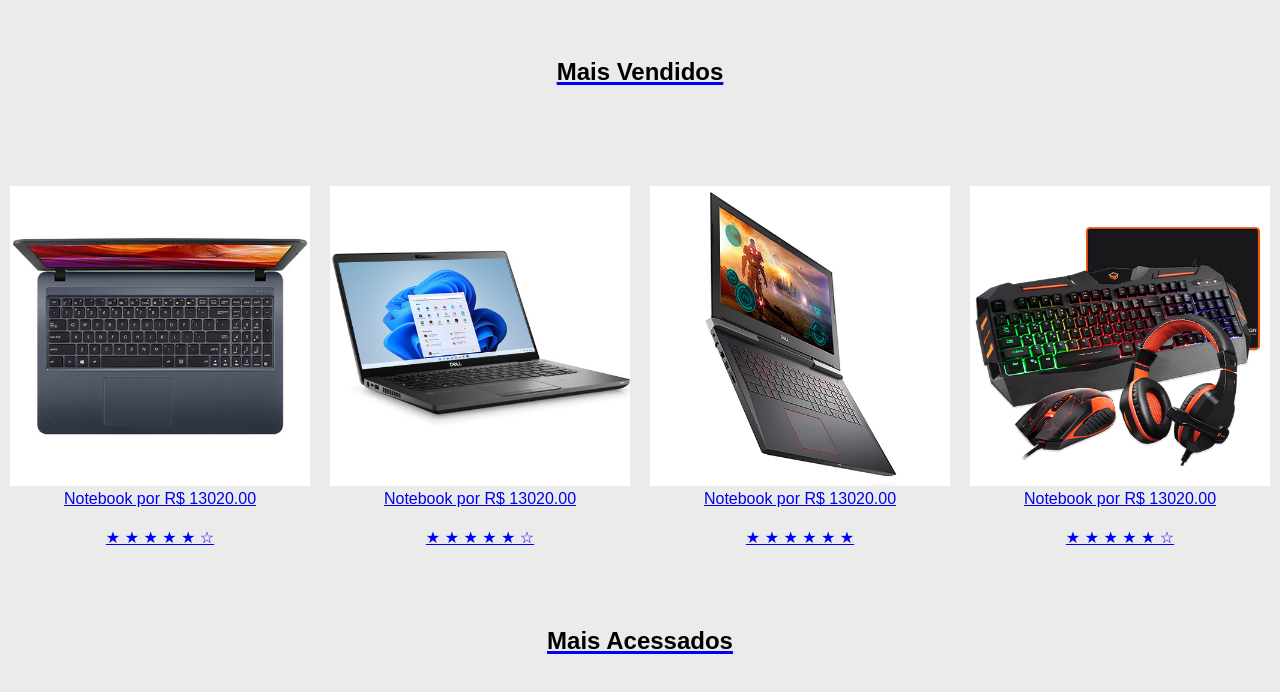
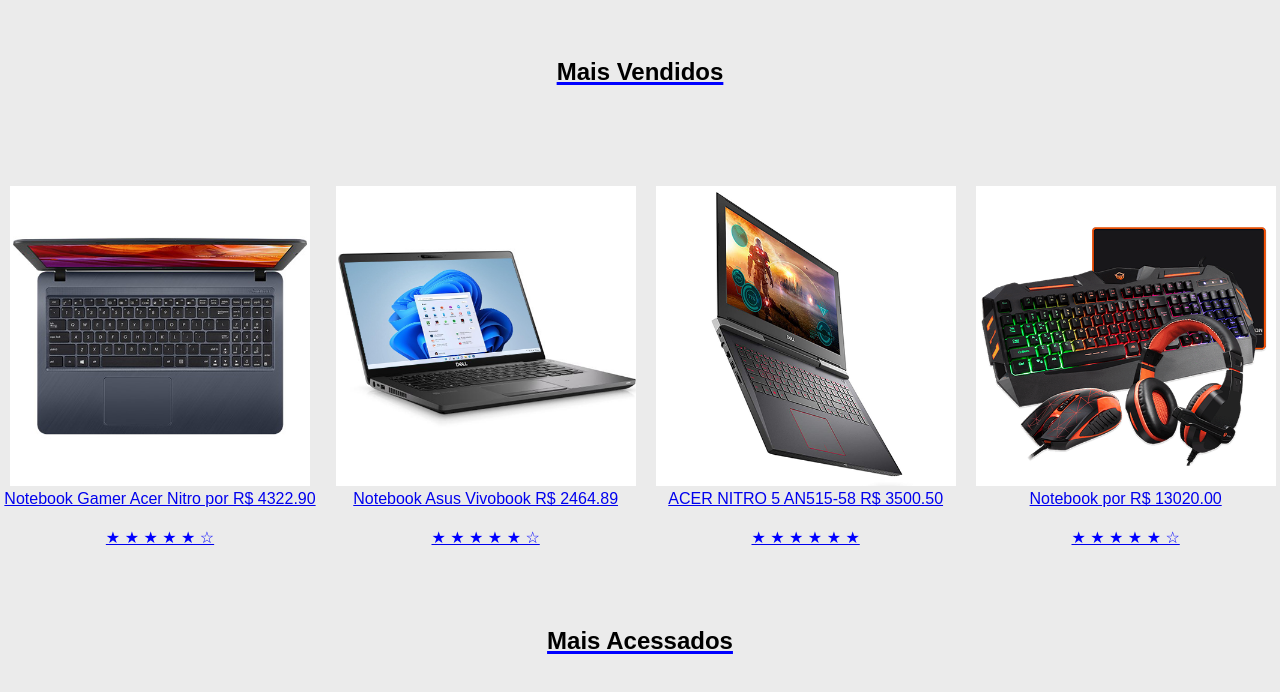
Before and after one commit to CorreiaDavy/TecneInfor, a plain HTML site: page index.html in a window 1280 px wide. Shown: the part 372-1064 px from the top of the page. Drawn offline with Linux system fonts and the light colour scheme.

Commit message:
Update index.html

```diff
--- a/index.html
+++ b/index.html
@@ -44,7 +44,7 @@
                 <li><a href="#">
                     <figure>
                         <img src="imgs/products/product-1.png" alt="">
-                        <figcaption>Notebook  por R$ 13020.00</figcaption>
+                        <figcaption>Notebook Gamer Acer Nitro  por R$ 4322.90</figcaption>
                         <p class="estrela">&#9733; &#9733; &#9733; &#9733; &#9733; &#9734;</p>
 
                     </figure>
@@ -53,7 +53,7 @@
                 <li><a href="#">
                     <figure>
                         <img src="imgs/products/product-2.png" alt="">
-                        <figcaption>Notebook  por R$ 13020.00</figcaption>
+                        <figcaption>Notebook Asus Vivobook R$ 2464.89</figcaption>
                         <p class="estrela">&#9733; &#9733; &#9733; &#9733; &#9733; &#9734;</p>
                     </figure>
                 </a>
@@ -61,7 +61,7 @@
                 <li><a href="#">
                     <figure>
                         <img src="imgs/products/product-3.png" alt="">
-                        <figcaption>Notebook  por R$ 13020.00</figcaption>
+                        <figcaption>ACER NITRO 5 AN515-58  R$ 3500.50</figcaption>
                         <p class="estrela">&#9733; &#9733; &#9733; &#9733; &#9733; &#9733;</p>
                     </figure>
                 </a>
```
